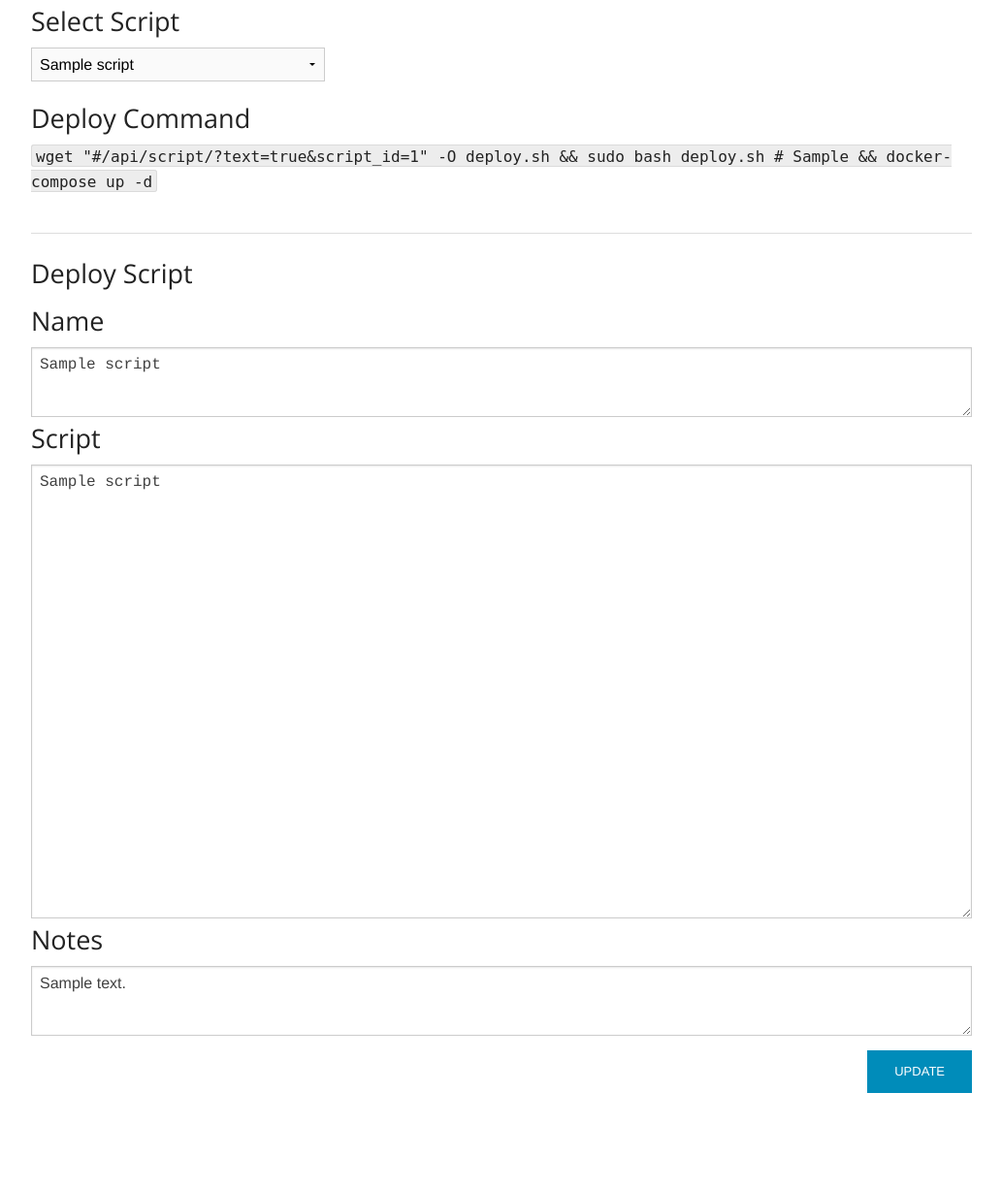
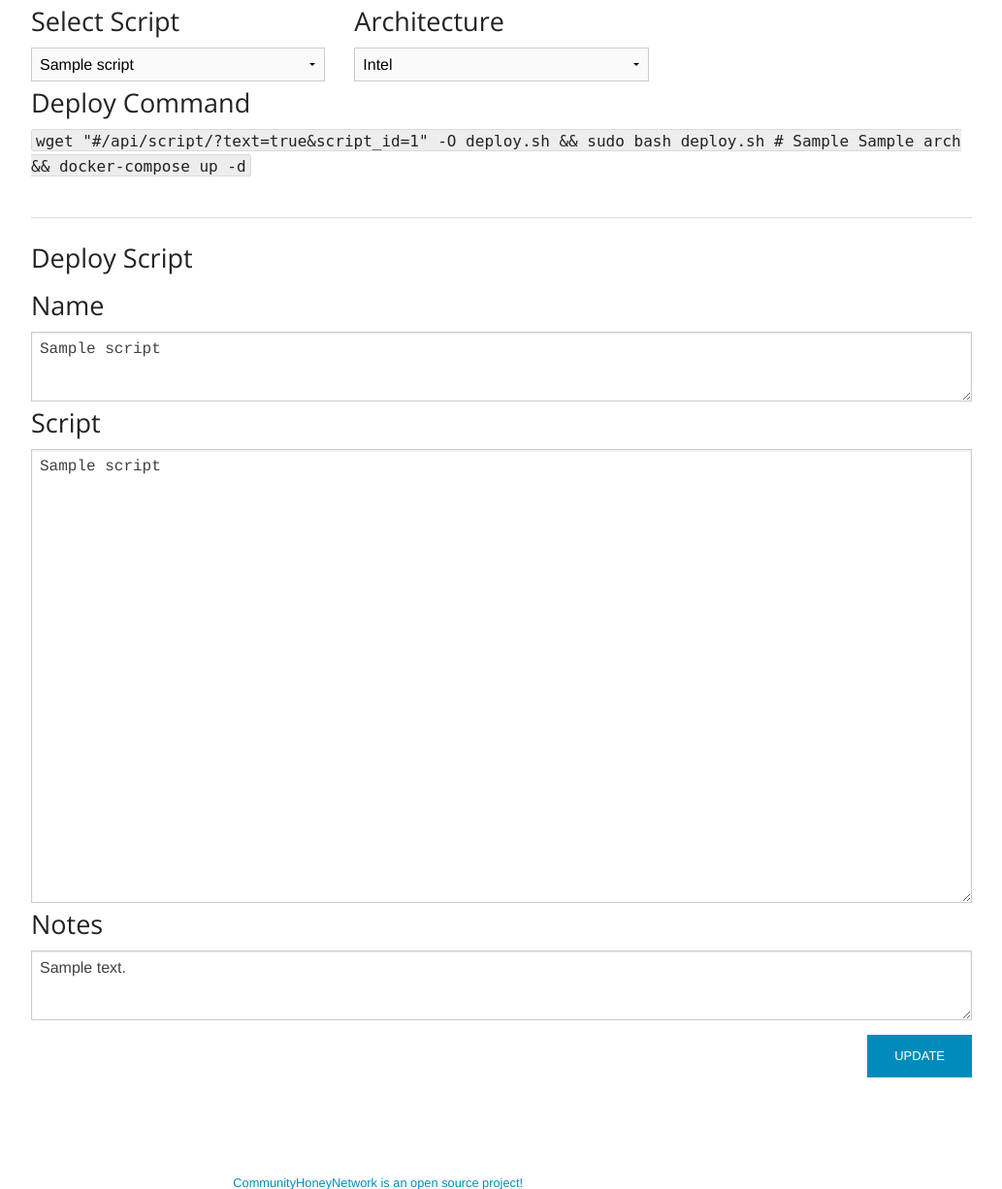
Before and after one commit to CommunityHoneyNetwork/CHN-Server, a Python web app: template mhn/templates/ui/script.html in a window 1280 px wide. Shown: the top 1226 px of the page at 97% size, without its empty margins (123-1156 px from the left). Run offline with Jinja, Linux system fonts and the light colour scheme; the template is opened without the code that fills it: most values are stand-ins (such as "Sample title", 1, 10 or a date in 2020).

Commit message:
Adding option to select architecture

```diff
--- a/mhn/templates/ui/script.html
+++ b/mhn/templates/ui/script.html
@@ -2,17 +2,25 @@
 {% block title %}Manage Deploy{% endblock %}
 {% block content %}
     <div class="row">
-        <div class="small-4 columns">
-            <h3>Select Script</h3>
-            <form id="script-select" method="get" action="">
+        <form id="script-select" method="get" action="">
+            <div class="small-4 columns">
+                <h3>Select Script</h3>
                 <select onchange="this.form.submit();" name="script_id">
                     <option value="0">New script</option>
                     {% for s in scripts %}
                     <option {% if script.id == s.id %}selected{% endif %} value={{ s.id }}>{{ s.name }}</option>
                     {% endfor %}
                 </select>
-            </form>
-        </div>
+            </div>
+            <div class="small-4 columns">
+                <h3>Architecture</h3>
+                <select onchange="this.form.submit();" name="arch_id">
+                    <option value="0">Intel</option>
+                    <option {% if arch == "-arm" %}selected{% endif %} value="1">ARM</option>
+                </select>
+            </div>
+            <div class="small-4 columns"></div>
+        </form>
     </div>
     {% if script %}
         {% if script.id %}
@@ -24,7 +32,7 @@
         <div class="row">
             <div class="small-12 small-centered columns">
                 <p><kbd>wget "{{ settings.server_url }}/api/script/?text=true&script_id={{ script.id }}" -O deploy.sh &&
-                    sudo bash deploy.sh {{ settings.server_url }} {{ settings.deploy_key }} && docker-compose up -d</kbd>
+                    sudo bash deploy.sh {{ settings.server_url }} {{ settings.deploy_key }} {{ arch }} && docker-compose up -d</kbd>
                 </p>
             </div>
         </div>
--- a/mhn/ui/views.py
+++ b/mhn/ui/views.py
@@ -160,13 +160,17 @@
 @login_required
 def deploy_mgmt():
     script_id = request.args.get('script_id')
+    arch_id = request.args.get('arch_id')
+    arch = ""
+    if arch_id == "1":
+        arch = "-arm"
     if not script_id or script_id == '0':
         script = Script(name='', notes='', script='')
     else:
         script = Script.query.get(script_id)
     return render_template(
             'ui/script.html', scripts=Script.query.order_by(Script.date.desc()),
-            script=script)
+            script=script, arch=arch)
 
 
 @ui.route('/honeymap/', methods=['GET'])
```
Also changed, not shown: 8 other files.
